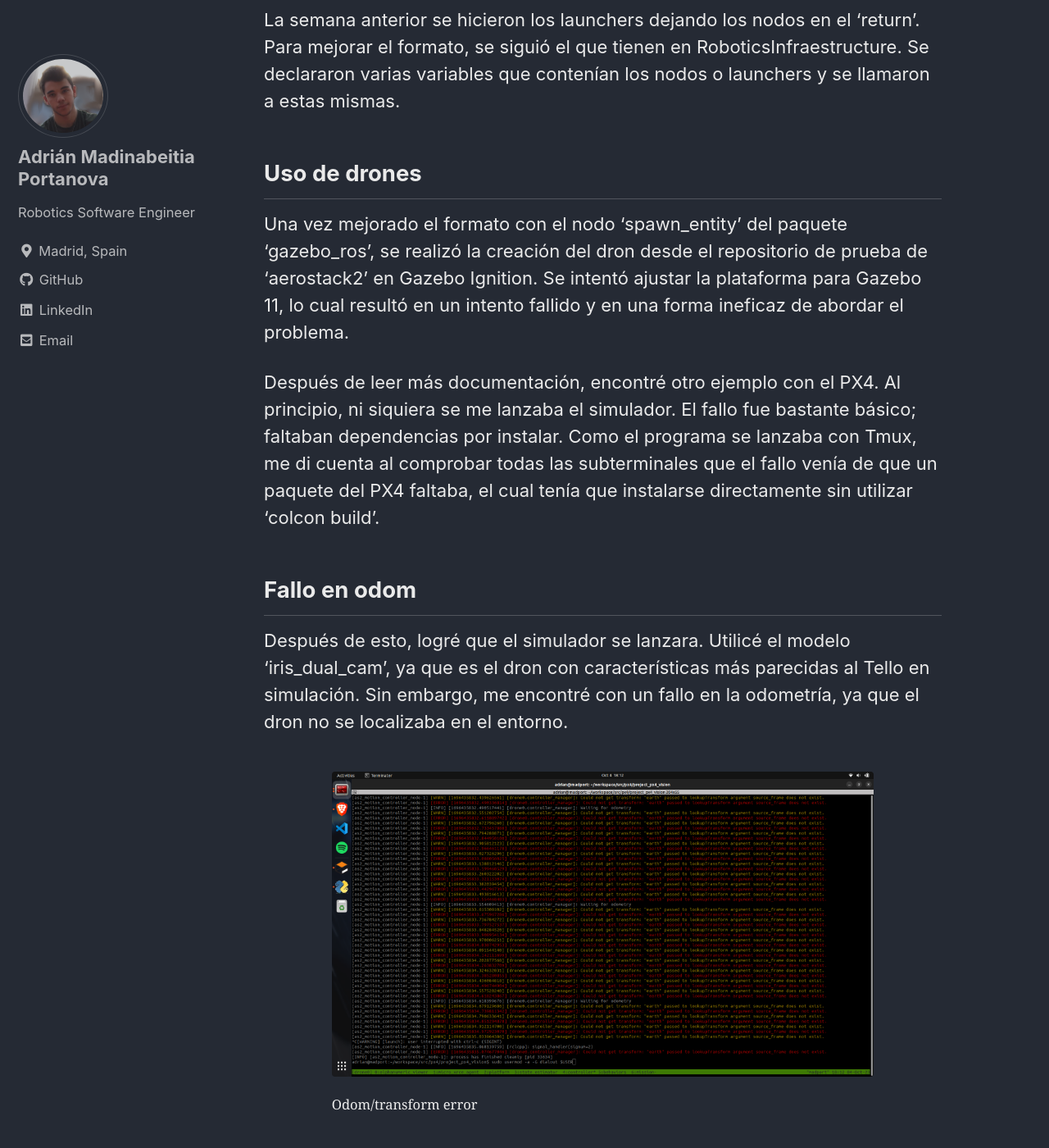
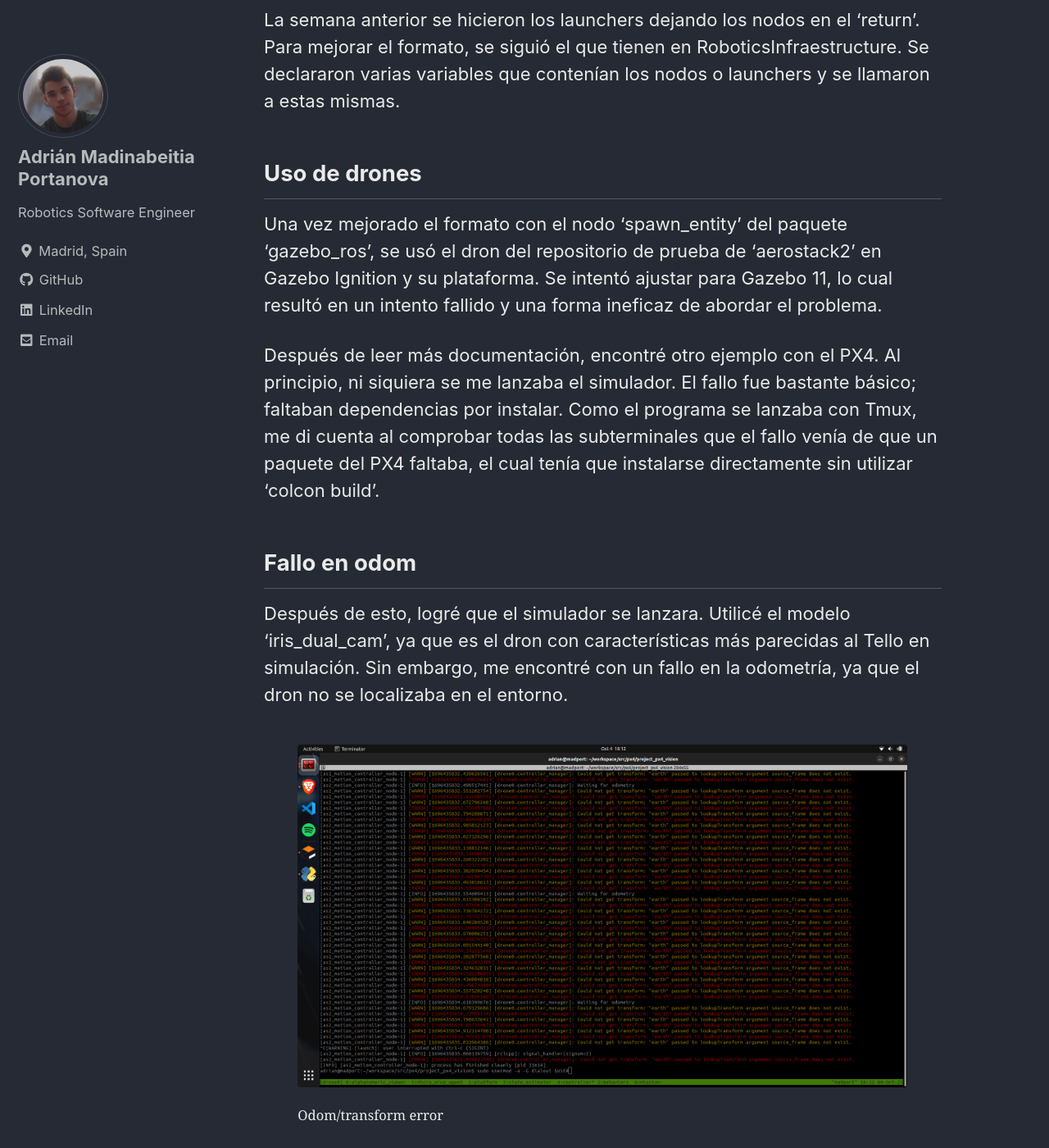
Before and after one commit to RoboticsLabURJC/2023-tfg-adrian-madinabeitia, a Jekyll site: the page built from docs/_posts/2023-10-04-Semana-2.md, in a window 1280 px wide and 1400 px high, scrolled down 342 px. Shown: the whole window at 82% size. Built offline with Jekyll 4.4.1, drawn with Linux system fonts in a browser that asks for light colours; cached includes are drawn as plain includes; some of the changed text lies outside the part shown.

Commit message:
Update 2023-10-04-Semana-2.md

```diff
--- a/docs/_posts/2023-10-04-Semana-2.md
+++ b/docs/_posts/2023-10-04-Semana-2.md
@@ -16,21 +16,21 @@
 La semana anterior se hicieron los launchers dejando los nodos en el 'return'. Para mejorar el formato, se siguió el que tienen en RoboticsInfraestructure. Se declararon varias variables que contenían los nodos o launchers y se llamaron a estas mismas.
 
 ## Uso de drones
-Una vez mejorado el formato con el nodo 'spawn_entity' del paquete 'gazebo_ros', se realizó la creación del dron desde el repositorio de prueba de 'aerostack2' en Gazebo Ignition. Se intentó ajustar la plataforma para Gazebo 11, lo cual resultó en un intento fallido y en una forma ineficaz de abordar el problema.
+Una vez mejorado el formato con el nodo 'spawn_entity' del paquete 'gazebo_ros', se usó el dron del repositorio de prueba de 'aerostack2' en Gazebo Ignition y su plataforma. Se intentó ajustar para Gazebo 11, lo cual resultó en un intento fallido y una forma ineficaz de abordar el problema.
 
 Después de leer más documentación, encontré otro ejemplo con el PX4. Al principio, ni siquiera se me lanzaba el simulador. El fallo fue bastante básico; faltaban dependencias por instalar. Como el programa se lanzaba con Tmux, me di cuenta al comprobar todas las subterminales que el fallo venía de que un paquete del PX4 faltaba, el cual tenía que instalarse directamente sin utilizar 'colcon build'.
 
 ## Fallo en odom
 Después de esto, logré que el simulador se lanzara. Utilicé el modelo 'iris_dual_cam', ya que es el dron con características más parecidas al Tello en simulación. Sin embargo, me encontré con un fallo en la odometría, ya que el dron no se localizaba en el entorno.
 
-<figure class="align-center" style="width:80%">
+<figure class="align-center" style="width:90%">
   <img src="{{ site.url }}{{ site.baseurl }}/assets/images/post2/error1.png" alt="">
   <figcaption>Odom/transform error</figcaption>
 </figure>
 
-En el launcher del estimador de estado, en la ventana izquierda, podemos ver cómo queda bloqueado mientras busca la odometría, y el topic tiene un editor y un suscriptor, pero cuando me subscribo desde una terminal, no llega nada.
+En el launcher del estimador de estado, en la ventana izquierda, podemos ver cómo queda bloqueado mientras busca la odometría, el topic tiene un editor y un suscriptor, pero cuando me subscribo desde una terminal, no llega nada.
 
-<figure class="align-center" style="width:80%">
+<figure class="align-center" style="width:90%">
   <img src="{{ site.url }}{{ site.baseurl }}/assets/images/post2/error2.png" alt="">
   <figcaption>Odom error</figcaption>
 </figure>
@@ -64,7 +64,7 @@
 
 Se avanza durante 5 segundos con control de velocidad y luego se detiene. El despegue aparentemente tuvo éxito, pero surgió el siguiente problema.
 
-<figure class="align-center" style="width:80%">
+<figure class="align-center" style="width:90%">
   <img src="{{ site.url }}{{ site.baseurl }}/assets/images/post2/error3.png" alt="">
   <figcaption>Tfs error</figcaption>
 </figure>
```
Also changed, not shown: other parts of docs/_posts/2023-10-04-Semana-2.md (+2 -0 lines).
